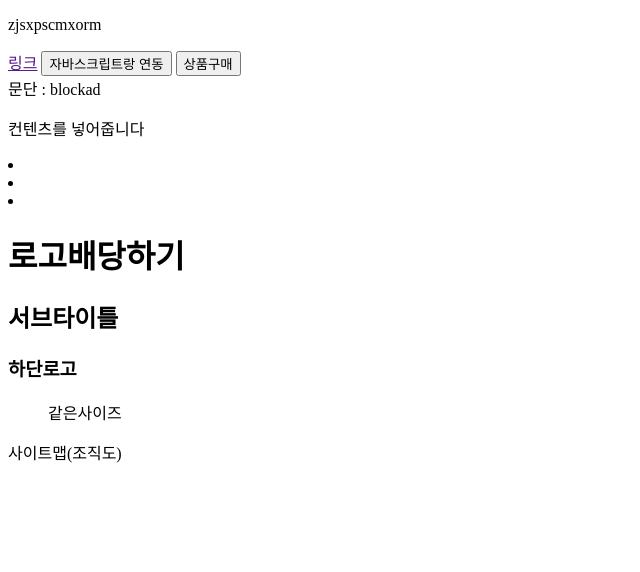
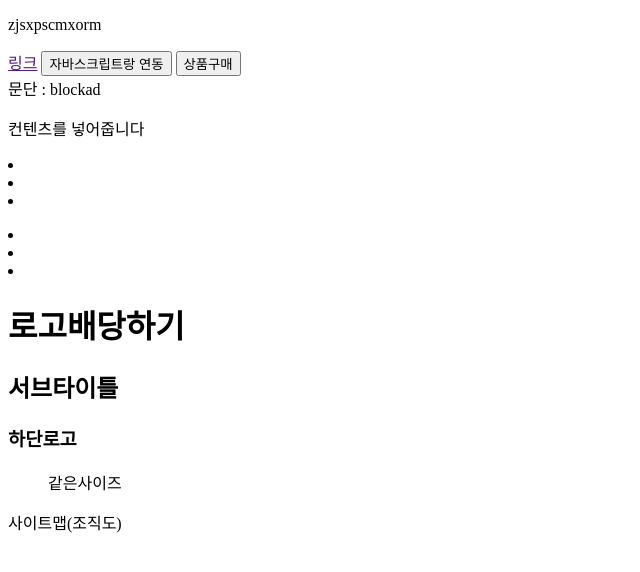
Before and after one commit to tree4852/webdeveloper, a plain HTML site: page index.html in a window 1280 px wide. Shown: the whole page, without its empty margins (0-640 px from the left). Drawn offline with Linux system fonts and the light colour scheme.

Commit message:
세번쨰 수정

```diff
--- a/index.html
+++ b/index.html
@@ -32,6 +32,14 @@
         <li></li>
     </section>
      <!-- 로고 한테만 배당하기 -->
+     <div>
+        <P></P>
+        <ul></ul>
+        <li></li>
+        <li></li>
+        <li></li>
+    </div>
+
      <h1>로고배당하기</h1>
      <h2>서브타이틀</h2>
      <h3>하단로고</h3>
```
